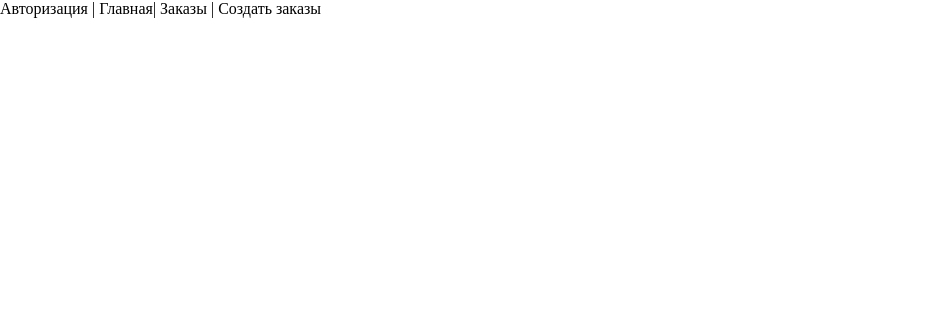
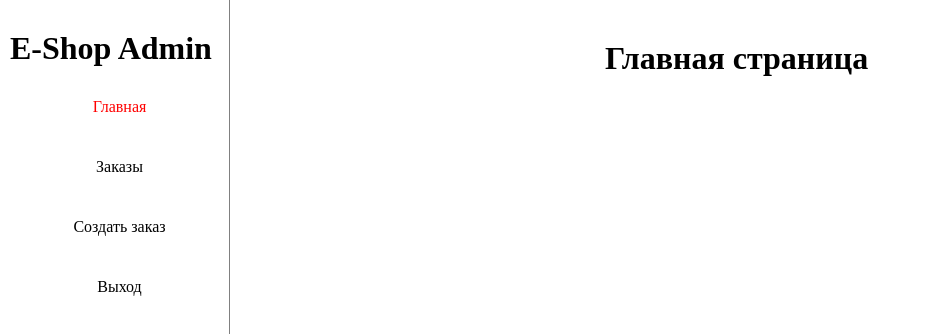
Before and after one commit to innamagkeeva/vue-router, a Vue app: page /my/home in a window 1280 px wide. Shown: the top 334 px of the page, without its empty margins (0-929 px from the left). Built offline with nearby package versions, Linux system fonts and the light colour scheme; the HTML template or start-up script is replaced by a standard one.

Commit message:
доработать вставление /my.

```diff
--- a/src/App.vue
+++ b/src/App.vue
@@ -1,12 +1,5 @@
 <script setup lang="ts"></script>
 
 <template>
-  <header>
-    <RouterLink :to="{ name: 'auth' }">Авторизация</RouterLink> |
-    <RouterLink :to="{ name: 'home' }">Главная</RouterLink>|
-    <RouterLink :to="{ name: 'listOrders' }">Заказы</RouterLink> |
-    <RouterLink :to="{ name: 'createOrder' }">Создать заказы</RouterLink>
-  </header>
-
   <RouterView />
 </template>
--- a/src/components/SidebarPage.vue
+++ b/src/components/SidebarPage.vue
@@ -8,6 +8,7 @@
         <RouterLink
           :to="{ name: 'home' }"
           class="routerLink__style"
+          active-class="my-active-class"
           >Главная</RouterLink
         >
       </li>
@@ -15,6 +16,7 @@
         <RouterLink
           :to="{ name: 'listOrders' }"
           class="routerLink__style"
+          active-class="my-active-class"
           >Заказы</RouterLink
         >
       </li>
@@ -22,6 +24,7 @@
         <RouterLink
           :to="{ name: 'createOrder' }"
           class="routerLink__style"
+          active-class="my-active-class"
           >Создать заказ</RouterLink
         >
       </li>
@@ -29,6 +32,7 @@
         <RouterLink
           :to="{ name: 'auth' }"
           class="routerLink__style"
+          active-class="my-active-class"
           >Выход</RouterLink
         >
       </li>
@@ -55,4 +59,8 @@
   text-align: center;
   margin-bottom: 20px;
 }
+
+.my-active-class {
+  color: red;
+}
 </style>
--- a/src/router/index.ts
+++ b/src/router/index.ts
@@ -1,33 +1,44 @@
 import { createWebHistory, createRouter } from "vue-router";
 
-import AuthPage from "@/views/AuthPage.vue";
-import CreateOrderPage from "@/views/CreateOrderPage.vue";
-import HomePage from "@/views/HomePage.vue";
-import ListOrdersPage from "@/views/ListOrdersPage.vue";
+
 
 const routes = [
+
   {
-    path: '/',
+    path: '/my',
+    name: 'my',
+    component: () => import ("@/views/MyPage.vue"),
+    redirect: {name: 'home'},
+    children: [
+      {
+    path: 'home',
     name: 'home',
-    component: HomePage
+    component: () => import ("@/views/HomePage.vue")
   },
   {
-    path: '/auth',
+    path: 'auth',
     name: 'auth',
-    component: AuthPage
-  },
-
-  {
-    path: '/createOrder',
-    name: 'createOrder',
-    component: CreateOrderPage
+    component: () => import ("@/views/AuthPage.vue")
   },
   {
-    path: '/listOrders',
+    path: 'createOrder',
+    name: 'createOrder',
+    component: () => import ("@/views/CreateOrderPage.vue")
+  },
+  {
+    path: 'listOrders',
     name: 'listOrders',
-    component: ListOrdersPage
+    component: () => import ("@/views/ListOrdersPage.vue")
   },
-]
+  {
+    path:  '/:pathMatch(.*)*',
+    name: 'не найдено',
+    component: () => import ("@/views/NotFoundPage.vue")
+  },
+    ]
+  },
+ ]
+
 
 const router = createRouter({
   history: createWebHistory(),
--- a/src/views/CreateOrderPage.vue
+++ b/src/views/CreateOrderPage.vue
@@ -1,8 +1,6 @@
 <script setup lang="ts">
 import { ref } from 'vue'
 import { useRouter } from 'vue-router'
-
-import Sidebar from '@/components/SidebarPage.vue'
 
 const router = useRouter()
 
@@ -25,11 +23,6 @@ function saveOrder() {
 </script>
 
 <template>
-  <div class="main">
-    <div class="panel">
-      <Sidebar />
-    </div>
-
   <div class="create-order">
     <h1 class="create-order__title">Создать заказ</h1>
     <form
@@ -114,14 +107,9 @@ function saveOrder() {
       </div>
     </form>
   </div>
-  </div>
 </template>
 
 <style scoped>
-.main {
-  display: flex;
-}
-
 .create-order {
   width: 100%;
   padding: 30px;
--- a/src/views/HomePage.vue
+++ b/src/views/HomePage.vue
@@ -1,23 +1,12 @@
-<script setup lang="ts">
-import Sidebar from '@/components/SidebarPage.vue'
-</script>
+<script setup lang="ts"></script>
 
 <template>
-  <div class="main">
-    <div class="panel">
-      <Sidebar />
-    </div>
-    <div class="pageHome">
-      <h1 class="pageHome__title">Главная страница</h1>
-    </div>
+  <div class="pageHome">
+    <h1 class="pageHome__title">Главная страница</h1>
   </div>
 </template>
 
 <style scoped>
-.main {
-  display: flex;
-}
-
 .pageHome {
   flex: 1;
   padding-top: 40px;
--- a/src/views/ListOrdersPage.vue
+++ b/src/views/ListOrdersPage.vue
@@ -1,6 +1,4 @@
 <script setup lang="ts">
-import Sidebar from '@/components/SidebarPage.vue'
-
 type OrderStatus = 'Новый' | 'В обработке' | 'Доставлен' | 'Отменён'
 
 interface Order {
@@ -58,10 +56,6 @@ function statusColor(status: string) {
 </script>
 
 <template>
-  <div class="main">
-    <div class="panel">
-      <Sidebar />
-    </div>
   <div class="list-orders">
     <div class="list-orders__header">
       <p class="list-orders__title">Список заказов</p>
@@ -106,14 +100,9 @@ function statusColor(status: string) {
       </tbody>
     </table>
   </div>
-  </div>
 </template>
 
 <style scoped>
-.main {
-  display: flex;
-}
-
 .list-orders {
   flex: 1;
   padding: 30px 10px;
--- /dev/null
+++ b/src/views/MyPage.vue
@@ -0,0 +1,24 @@
+<script setup lang="ts">
+import SidebarPage from '@/components/SidebarPage.vue'
+</script>
+
+<template>
+  <div class="flex">
+    <div class="flex__sidebar">
+      <SidebarPage />
+    </div>
+    <div class="flex__router">
+      <RouterView />
+    </div>
+  </div>
+</template>
+
+<style scoped>
+.flex {
+  display: flex;
+}
+
+.flex__router {
+  margin: 0 auto;
+}
+</style>
--- /dev/null
+++ b/src/views/NotFoundPage.vue
@@ -0,0 +1,6 @@
+<script setup lang="ts"></script>
+
+<template>
+  <h1>*404*</h1>
+  <RouterLink :to="{ name: 'home' }">На главную страницу</RouterLink>
+</template>
```
Lines whose indentation alone changed are shown as unchanged.
